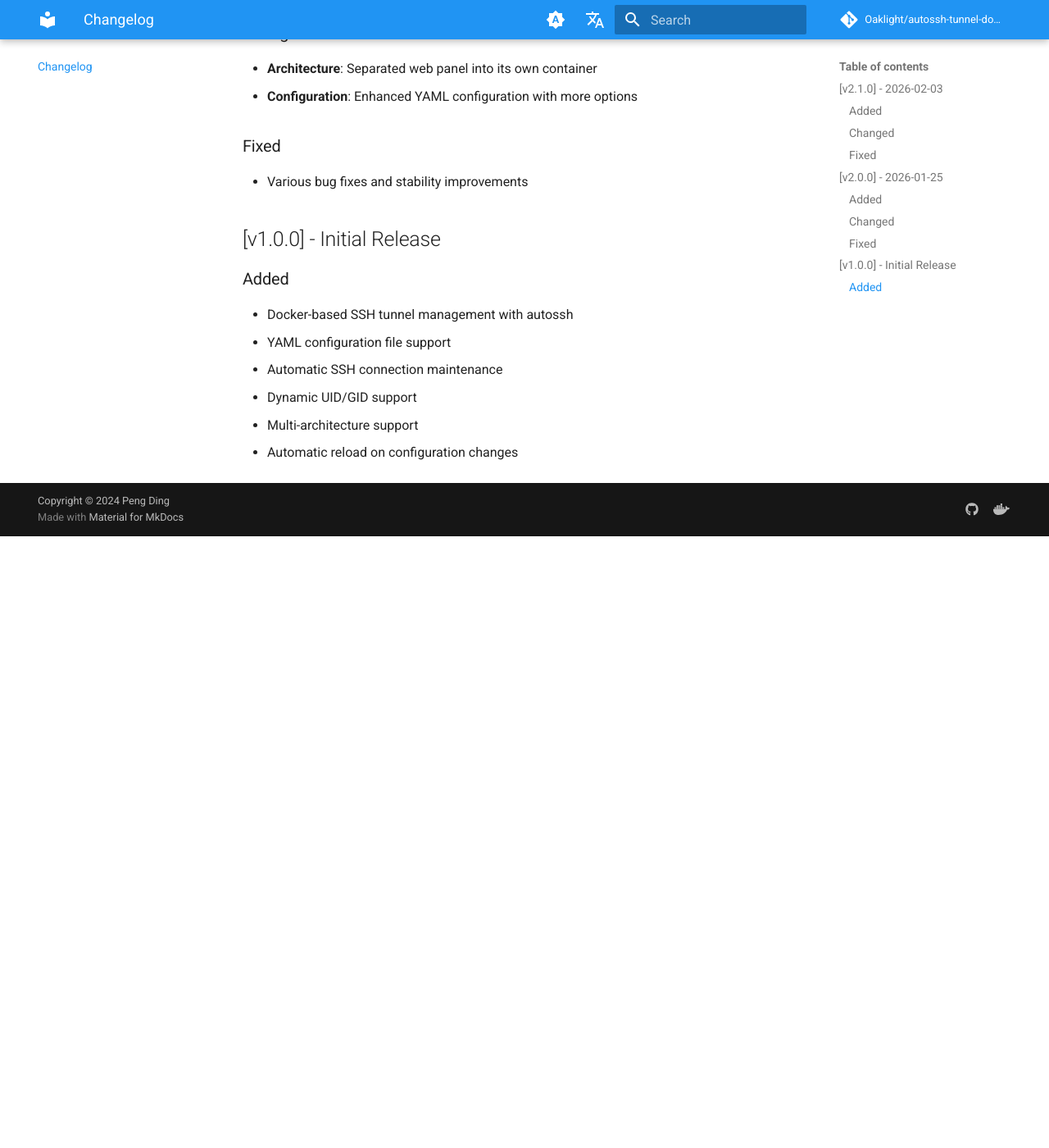
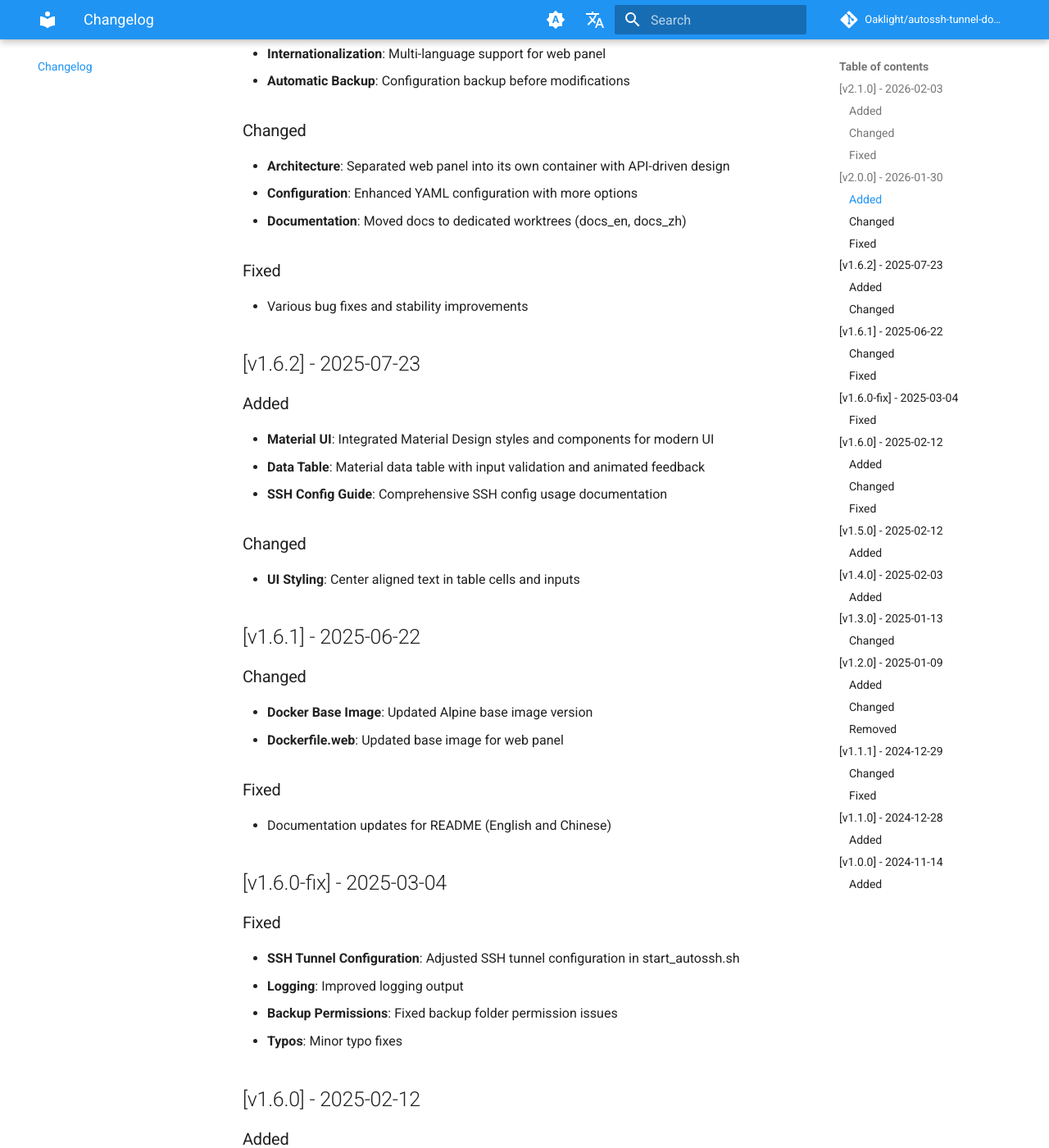
Before and after one commit to Oaklight/autossh-tunnel-dockerized, an MkDocs documentation site: the page built from docs/changelog.md, in a window 1280 px wide and 1400 px high, scrolled down 1960 px. Shown: the whole window at 82% size. Built offline with MkDocs 1.6.1 and Material for MkDocs 9.7.7, drawn with Linux system fonts in a browser that asks for light colours; comment, search, counter and statistics services are not loaded; before the commit the page ends 2614 px from its top, so only the background shows below that; some of the changed text lies outside the part shown.

Commit message:
docs: add complete changelog from v1.0.0 to v2.1.0
- Added all version history from v1.0.0 to v2.1.0
- v2.1.0: Added Config API, per-row save, hash prefix matching
- v2.1.0: Changed autossh config mount to rw, removed web panel config volume
- v2.0.0: Added Web Panel, HTTP API, CLI tool, tunnel direction modes
- v1.6.x: Material UI, web panel improvements
- v1.5.0: Config file monitor and auto reload
- v1.4.0: Forward tunneling support
- v1.3.0: Complex remote_port parsing
- v1.2.0: Multi-architecture support, PUID/PGID
- v1.1.x: Custom Dockerfile, auto restart
- v1.0.0: Initial release

```diff
--- a/docs/changelog.md
+++ b/docs/changelog.md
@@ -29,6 +29,8 @@
 - **API Modularization**: Refactored `api_server.sh` into separate modules for better maintainability
 - **Config API Integration**: Web panel now uses Config API instead of direct file access
 - **Optimized Row Updates**: Only update saved row instead of full page refresh
+- **autossh Container Config Mount**: Changed from read-only (`ro`) to read-write (`rw`) to support Config API writes
+- **Web Panel Simplified**: Removed config volume mount and PUID/PGID environment variables - all config operations now go through Config API
 
 ### Fixed
 
@@ -44,7 +46,7 @@
 - **Status Identification**: Improved tunnel status identification and handling
 - **Hash Mapping**: Use hash instead of name for tunnel status mapping
 
-## [v2.0.0] - 2026-01-25
+## [v2.0.0] - 2026-01-30
 
 ### Added
 
@@ -59,20 +61,121 @@
 
 ### Changed
 
-- **Architecture**: Separated web panel into its own container
+- **Architecture**: Separated web panel into its own container with API-driven design
 - **Configuration**: Enhanced YAML configuration with more options
+- **Documentation**: Moved docs to dedicated worktrees (docs_en, docs_zh)
 
 ### Fixed
 
 - Various bug fixes and stability improvements
 
-## [v1.0.0] - Initial Release
+## [v1.6.2] - 2025-07-23
 
 ### Added
 
-- Docker-based SSH tunnel management with autossh
-- YAML configuration file support
-- Automatic SSH connection maintenance
-- Dynamic UID/GID support
-- Multi-architecture support
-- Automatic reload on configuration changes
+- **Material UI**: Integrated Material Design styles and components for modern UI
+- **Data Table**: Material data table with input validation and animated feedback
+- **SSH Config Guide**: Comprehensive SSH config usage documentation
+
+### Changed
+
+- **UI Styling**: Center aligned text in table cells and inputs
+
+## [v1.6.1] - 2025-06-22
+
+### Changed
+
+- **Docker Base Image**: Updated Alpine base image version
+- **Dockerfile.web**: Updated base image for web panel
+
+### Fixed
+
+- Documentation updates for README (English and Chinese)
+
+## [v1.6.0-fix] - 2025-03-04
+
+### Fixed
+
+- **SSH Tunnel Configuration**: Adjusted SSH tunnel configuration in start_autossh.sh
+- **Logging**: Improved logging output
+- **Backup Permissions**: Fixed backup folder permission issues
+- **Typos**: Minor typo fixes
+
+## [v1.6.0] - 2025-02-12
+
+### Added
+
+- **Web Panel**: Initial web-based configuration interface (migrated from webpanel-golang)
+
+### Changed
+
+- **Version Numbering**: Updated to match version number tradition
+- **Permissions**: Use PGID and PUID to fix permission issues
+
+### Fixed
+
+- README redirection issues
+
+## [v1.5.0] - 2025-02-12
+
+### Added
+
+- **Config File Monitor**: Background monitoring of config file changes
+- **Auto Reload**: Automatic service reload when configuration changes
+
+## [v1.4.0] - 2025-02-03
+
+### Added
+
+- **Forward Tunneling**: Support for forwarding tunnels to remote host (local_to_remote direction)
+
+## [v1.3.0] - 2025-01-13
+
+### Changed
+
+- **Remote Port Parsing**: Enhanced start_autossh.sh to parse complex remote_port configurations (ip:port format)
+- **Makefile**: Added build-test target for local testing
+
+## [v1.2.0] - 2025-01-09
+
+### Added
+
+- **Multi-architecture Support**: Build and push Docker images for multiple architectures (amd64, arm64, arm/v7, arm/v6, 386, ppc64le, s390x, riscv64)
+- **Makefile**: Added Makefile for multi-arch Docker image build and push
+- **PUID/PGID Environment Variables**: Dynamic user/group ID matching with host
+
+### Changed
+
+- **Entrypoint**: Improved entrypoint.sh for user and group ID matching
+- **Non-root User**: Container runs as non-root user (myuser)
+
+### Removed
+
+- Custom Dockerfile and compose file (consolidated into main files)
+
+## [v1.1.1] - 2024-12-29
+
+### Changed
+
+- **Environment Variables**: Renamed to HOST_UID/GID in docs and configs
+
+### Fixed
+
+- **User Creation**: Only create new myuser when provided uid/gid differ from 1000
+
+## [v1.1.0] - 2024-12-28
+
+### Added
+
+- **Custom Dockerfile**: Added custom Dockerfile and compose files for UID/GID matching
+- **Auto Restart**: Container auto-restart on failure
+- **License**: Added MIT License
+
+## [v1.0.0] - 2024-11-14
+
+### Added
+
+- **Initial Release**: Dockerized SSH tunnel manager with autossh
+- **YAML Configuration**: Define multiple SSH tunnel mappings using config.yaml
+- **Automatic SSH Maintenance**: autossh keeps tunnels alive
+- **Docker Compose**: Easy deployment with docker-compose
```
